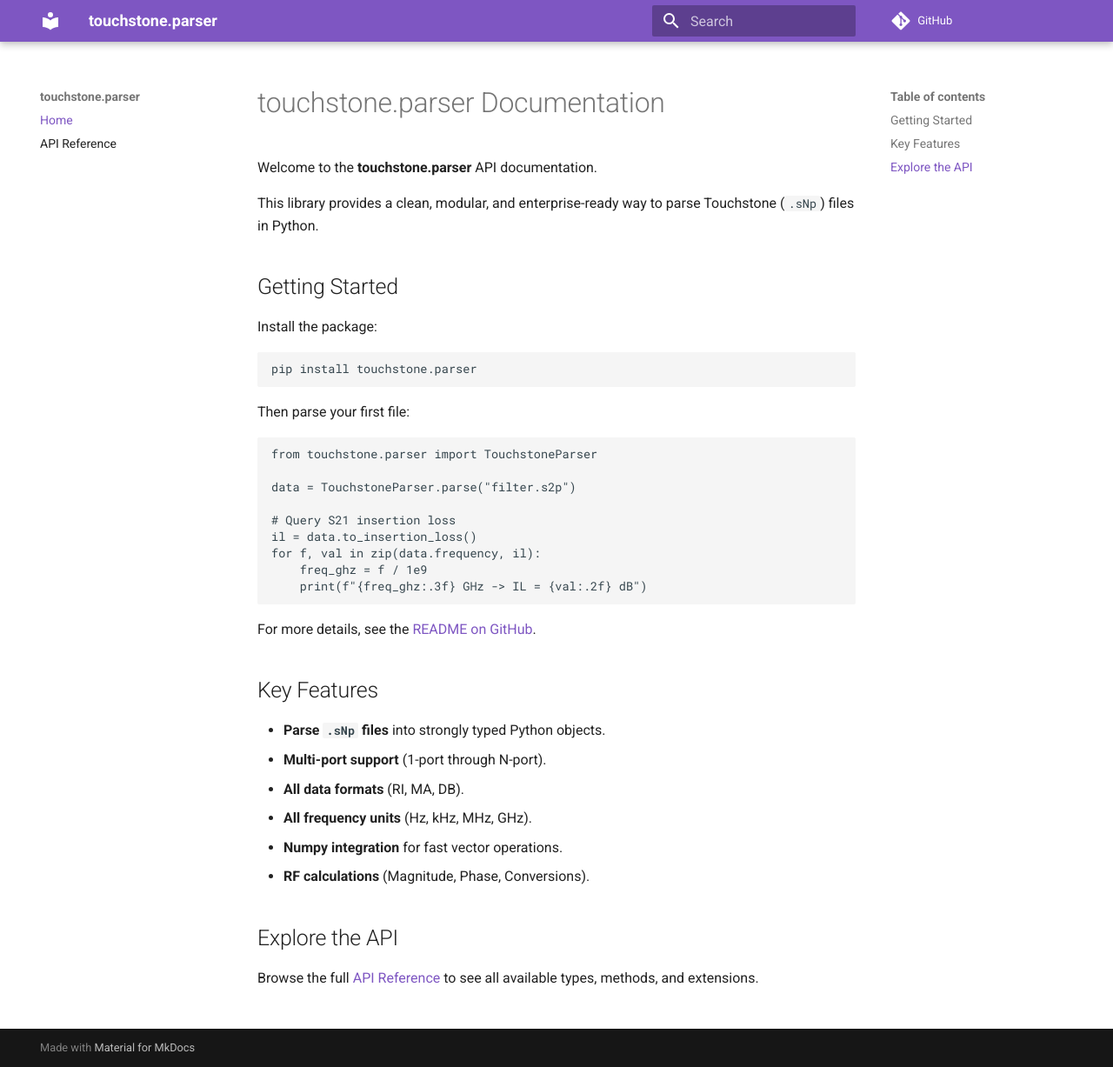
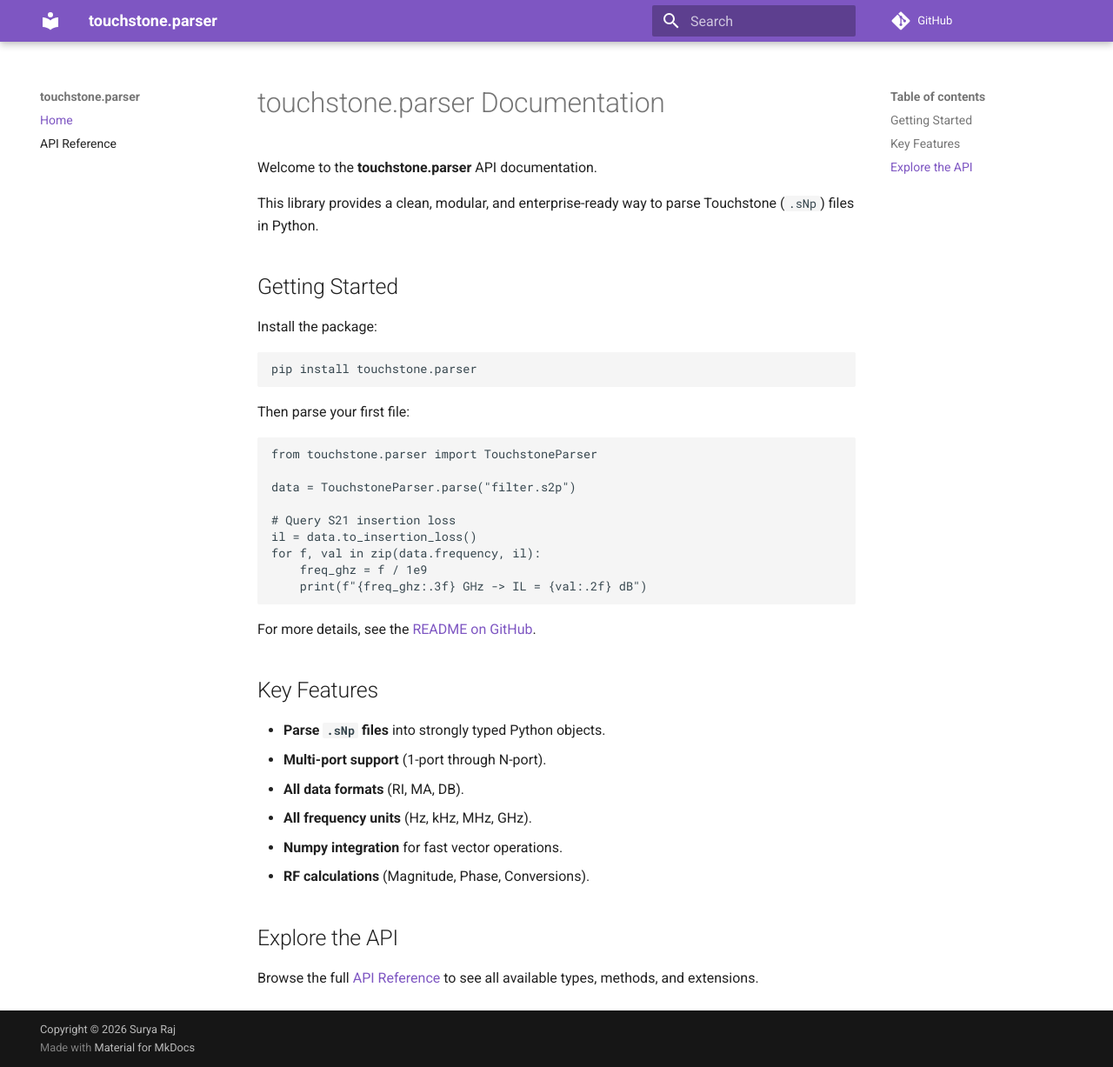
Before and after one commit to suryakantamangaraj/touchstone-python, an MkDocs documentation site: the page built from docs/index.md, in a window 1280 px wide and 1227 px high. Shown: the whole window at 87% size. Built offline with MkDocs 1.6.1 and Material for MkDocs 9.7.7, drawn with Linux system fonts in a browser that asks for light colours; comment, search, counter and statistics services are not loaded.

Commit message:
docs: add copyright to mkdocs config

```diff
--- a/mkdocs.yml
+++ b/mkdocs.yml
@@ -2,7 +2,7 @@
 site_description: Python library for Touchstone .sNp parsing and S-parameter analysis in RF/microwave engineering.
 site_author: Surya Mangaraj
 repo_url: https://github.com/suryakantamangaraj/touchstone-python
-
+copyright: Copyright &copy; 2026 <a href="https://suryaraj.com" target="_blank" rel="noopener">Surya Raj</a>
 theme:
   name: material
   palette:
```
